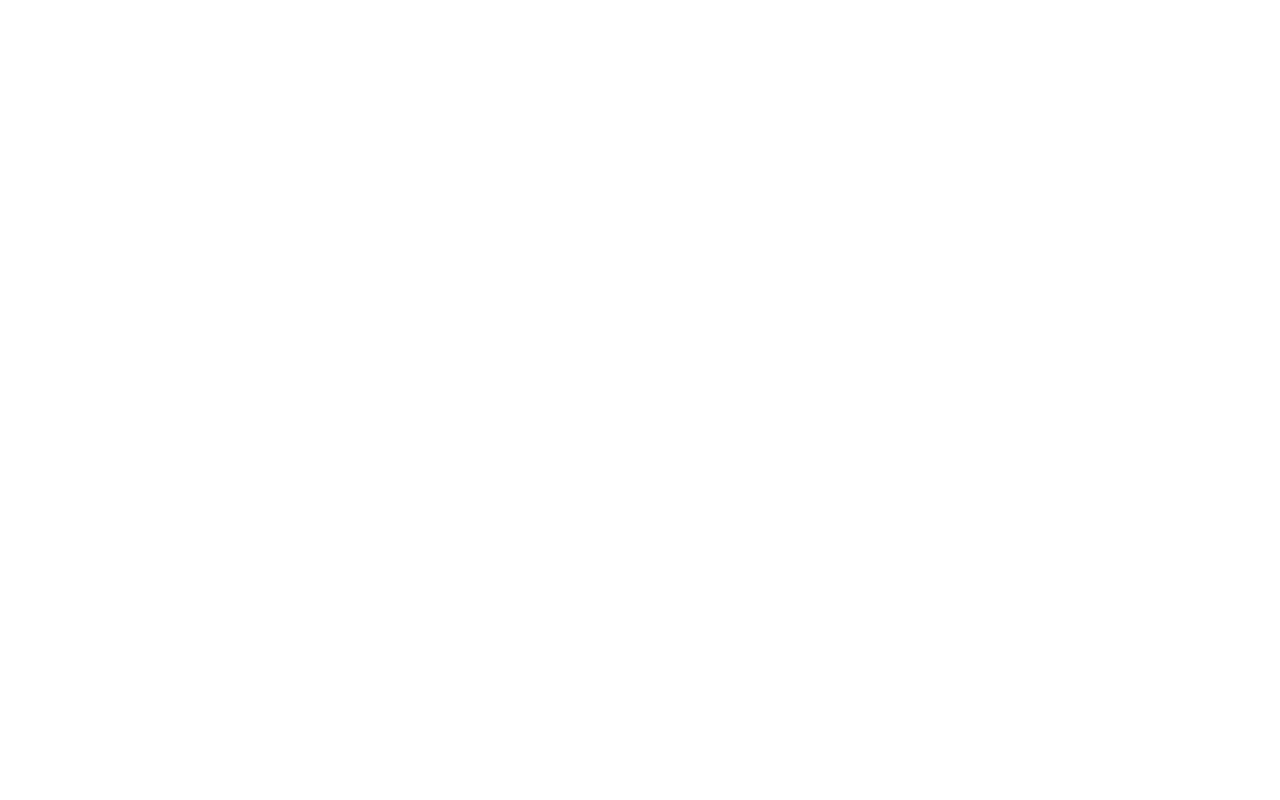
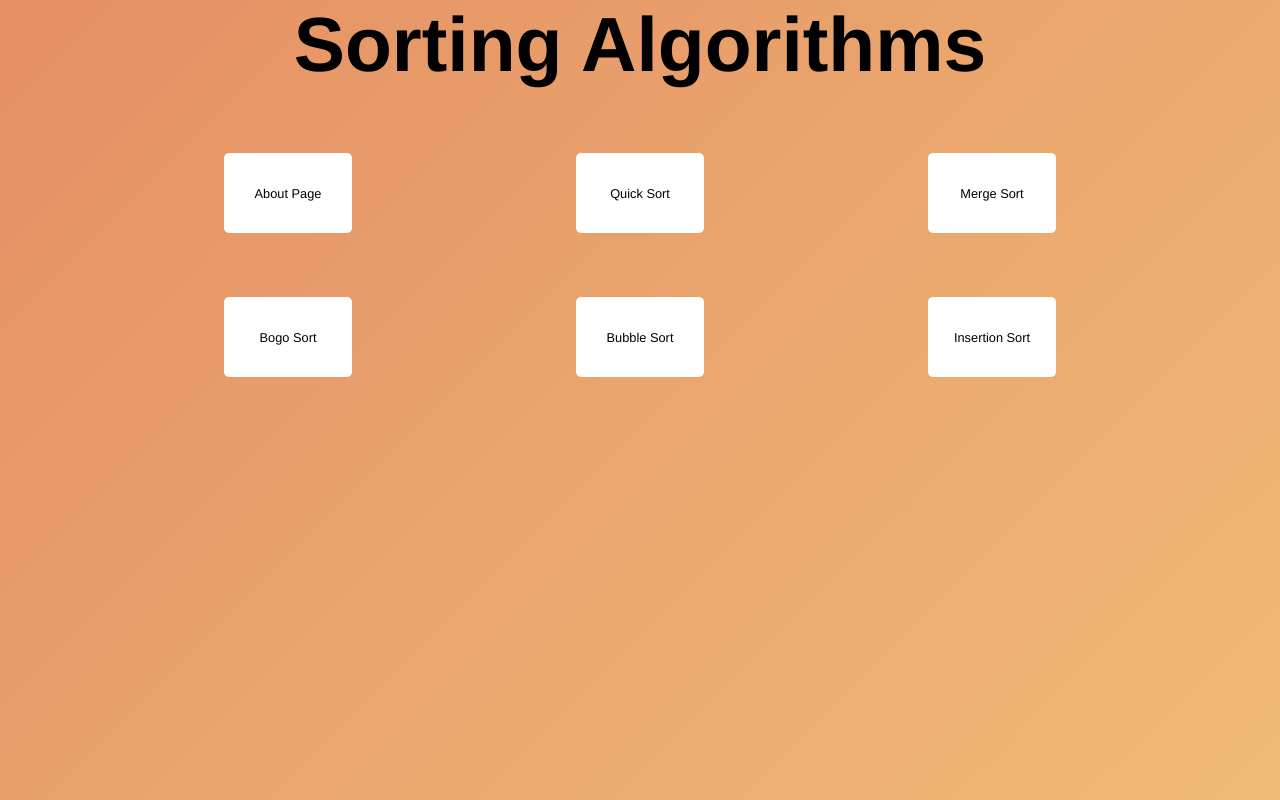
Before and after one commit to quasar098/sort-alg-ap-csp, a plain HTML site: page index.html in a window 1280 px wide. Drawn offline with Linux system fonts and the light colour scheme.

Commit message:
sjkhdssdjfsdkj

```diff
--- a/index.html
+++ b/index.html
@@ -3,8 +3,22 @@
     <head>
         <meta charset="utf-8">
         <title>Sorting Algorithms</title>
+        <link rel="icon" type="image/x-icon" href="images/favicon.ico">
+        <link rel="stylesheet" href="styles.css">
     </head>
     <body>
-
+        <section>
+          <div class = "title">
+            <h1>Sorting Algorithms</h1>
+          </div>
+          <div class = "buttons">
+            <button onclick="location.href = '#'">About Page</button>
+            <button onclick="location.href = '#'">Quick Sort</button>
+            <button onclick="location.href = '#'">Merge Sort</button>
+            <button onclick="location.href = '#'">Bogo Sort</button>
+            <button onclick="location.href = '#'">Bubble Sort</button>
+            <button onclick="location.href = '#'">Insertion Sort</button>
+          </div>
+        </section>
     </body>
 </html>
--- /dev/null
+++ b/styles.css
@@ -0,0 +1,41 @@
+:not(i) {
+  font-family: Helvetica;
+}
+*{
+  margin: 0px;
+  padding: 0px;
+  box-sizing: border-box;
+}
+section {
+  background-image: linear-gradient(-45deg, #F1E8B8, #F9E784, #E58F65);
+  width: 100%;
+  height: 100vh;
+  background-size: 400% 400%;
+  position: relative;
+  p
+}
+.title {
+  font-size: 4vw;
+  text-align: center;
+}
+button {
+  height: 10vh;
+  width: 10%;
+  margin-top: 5%;
+  margin-left: 17.5%;
+  font-size: 1vw;
+  background-color: #FFFFFF;
+  border: none;
+  border-radius: 5px;
+}
+button:hover {
+  background-color: #B1F8F2;
+}
+button:active {
+  background-color: #1EEBDA;
+}
+.buttons {
+  display: flex;
+  justify-content: flex-start;
+  flex-wrap: wrap;
+}
```
Also changed, not shown: images/favicon.ico (added).
